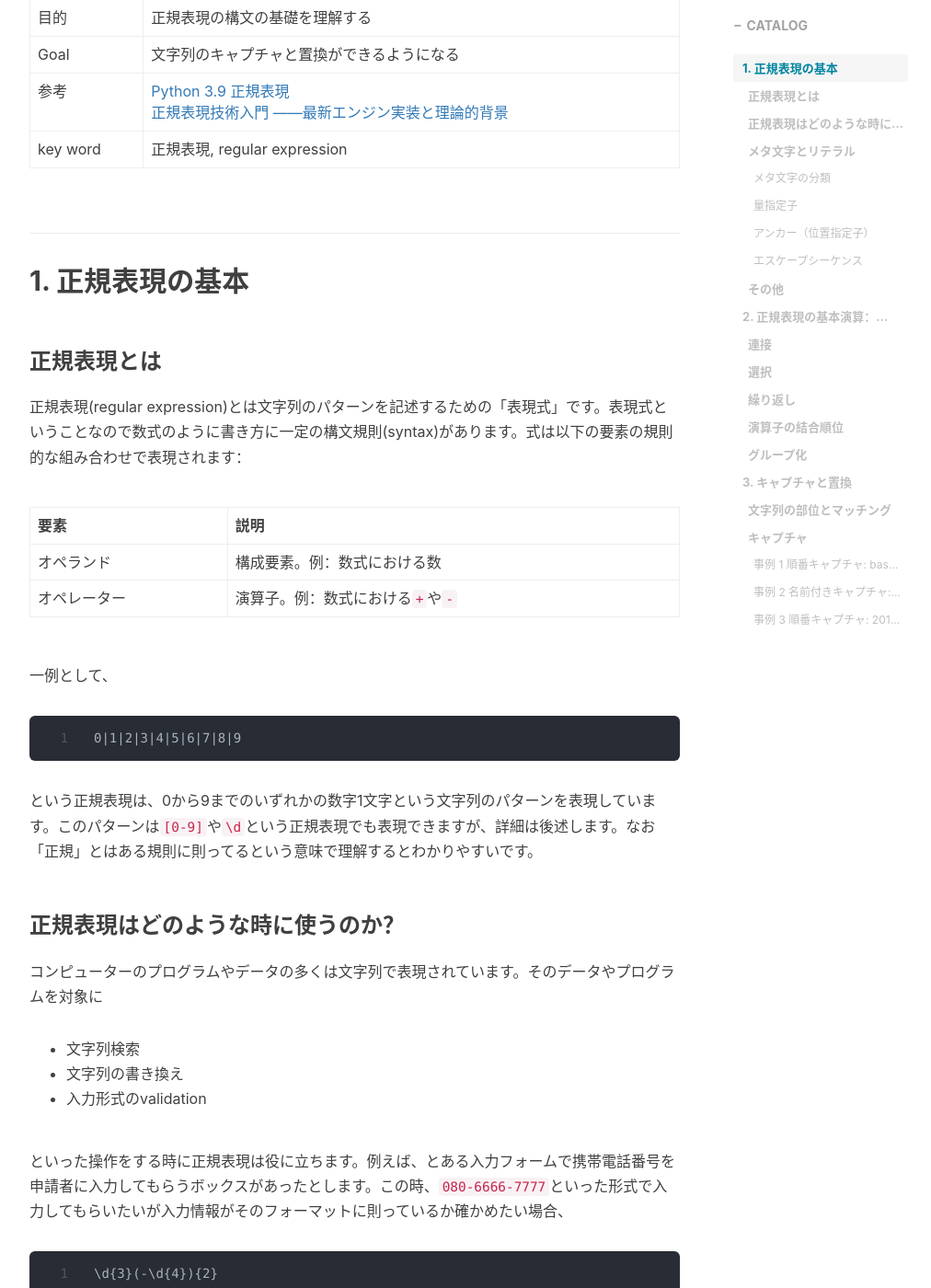
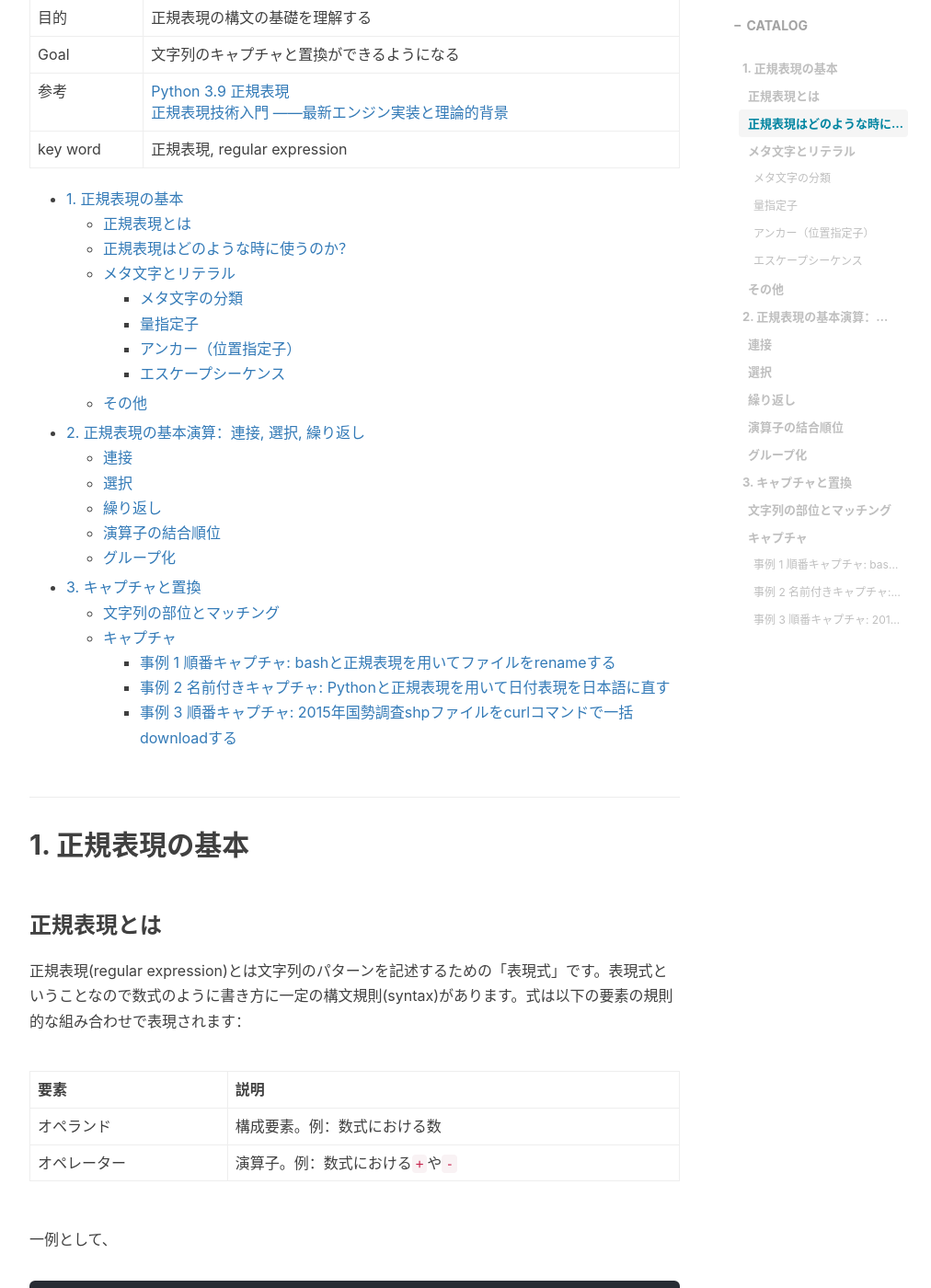
Before and after one commit to RyoNakagami/RyoNakagami.github.io, a Jekyll site: the page built from _posts/2020-10-16-Regular-Expression-part1.md, in a window 1280 px wide and 1400 px high, scrolled down 593 px. Shown: the whole window at 92% size, without its empty margins (233-1245 px from the left). Built offline with Jekyll 4.4.1, drawn with Linux system fonts in a browser that asks for light colours; nearby versions of some CDN libraries; comment, search, counter and statistics services are not loaded.

Commit message:
add index

```diff
--- a/_posts/2020-10-16-Regular-Expression-part1.md
+++ b/_posts/2020-10-16-Regular-Expression-part1.md
@@ -21,8 +21,33 @@ tags:
 |参考|[Python 3.9 正規表現](https://docs.python.org/ja/3.9/howto/regex.html)<br>[正規表現技術入門 ――最新エンジン実装と理論的背景](https://www.amazon.co.jp/正規表現技術入門-――最新エンジン実装と理論的背景-WEB-PRESS-plus-ebook/dp/B07JHRL2NS/ref=sr_1_5?dchild=1&keywords=正規表現&qid=1602767146&sr=8-5)|
 |key word|正規表現, regular expression|
 
-<!-- START doctoc -->
-<!-- END doctoc -->
+<!-- START doctoc generated TOC please keep comment here to allow auto update -->
+<!-- DON'T EDIT THIS SECTION, INSTEAD RE-RUN doctoc TO UPDATE -->
+
+
+- [1. 正規表現の基本](#1-%E6%AD%A3%E8%A6%8F%E8%A1%A8%E7%8F%BE%E3%81%AE%E5%9F%BA%E6%9C%AC)
+  - [正規表現とは](#%E6%AD%A3%E8%A6%8F%E8%A1%A8%E7%8F%BE%E3%81%A8%E3%81%AF)
+  - [正規表現はどのような時に使うのか？](#%E6%AD%A3%E8%A6%8F%E8%A1%A8%E7%8F%BE%E3%81%AF%E3%81%A9%E3%81%AE%E3%82%88%E3%81%86%E3%81%AA%E6%99%82%E3%81%AB%E4%BD%BF%E3%81%86%E3%81%AE%E3%81%8B)
+  - [メタ文字とリテラル](#%E3%83%A1%E3%82%BF%E6%96%87%E5%AD%97%E3%81%A8%E3%83%AA%E3%83%86%E3%83%A9%E3%83%AB)
+    - [メタ文字の分類](#%E3%83%A1%E3%82%BF%E6%96%87%E5%AD%97%E3%81%AE%E5%88%86%E9%A1%9E)
+    - [量指定子](#%E9%87%8F%E6%8C%87%E5%AE%9A%E5%AD%90)
+    - [アンカー（位置指定子）](#%E3%82%A2%E3%83%B3%E3%82%AB%E3%83%BC%E4%BD%8D%E7%BD%AE%E6%8C%87%E5%AE%9A%E5%AD%90)
+    - [エスケープシーケンス](#%E3%82%A8%E3%82%B9%E3%82%B1%E3%83%BC%E3%83%97%E3%82%B7%E3%83%BC%E3%82%B1%E3%83%B3%E3%82%B9)
+  - [その他](#%E3%81%9D%E3%81%AE%E4%BB%96)
+- [2. 正規表現の基本演算：連接, 選択, 繰り返し](#2-%E6%AD%A3%E8%A6%8F%E8%A1%A8%E7%8F%BE%E3%81%AE%E5%9F%BA%E6%9C%AC%E6%BC%94%E7%AE%97%E9%80%A3%E6%8E%A5-%E9%81%B8%E6%8A%9E-%E7%B9%B0%E3%82%8A%E8%BF%94%E3%81%97)
+  - [連接](#%E9%80%A3%E6%8E%A5)
+  - [選択](#%E9%81%B8%E6%8A%9E)
+  - [繰り返し](#%E7%B9%B0%E3%82%8A%E8%BF%94%E3%81%97)
+  - [演算子の結合順位](#%E6%BC%94%E7%AE%97%E5%AD%90%E3%81%AE%E7%B5%90%E5%90%88%E9%A0%86%E4%BD%8D)
+  - [グループ化](#%E3%82%B0%E3%83%AB%E3%83%BC%E3%83%97%E5%8C%96)
+- [3. キャプチャと置換](#3-%E3%82%AD%E3%83%A3%E3%83%97%E3%83%81%E3%83%A3%E3%81%A8%E7%BD%AE%E6%8F%9B)
+  - [文字列の部位とマッチング](#%E6%96%87%E5%AD%97%E5%88%97%E3%81%AE%E9%83%A8%E4%BD%8D%E3%81%A8%E3%83%9E%E3%83%83%E3%83%81%E3%83%B3%E3%82%B0)
+  - [キャプチャ](#%E3%82%AD%E3%83%A3%E3%83%97%E3%83%81%E3%83%A3)
+    - [事例 1 順番キャプチャ: bashと正規表現を用いてファイルをrenameする](#%E4%BA%8B%E4%BE%8B-1-%E9%A0%86%E7%95%AA%E3%82%AD%E3%83%A3%E3%83%97%E3%83%81%E3%83%A3-bash%E3%81%A8%E6%AD%A3%E8%A6%8F%E8%A1%A8%E7%8F%BE%E3%82%92%E7%94%A8%E3%81%84%E3%81%A6%E3%83%95%E3%82%A1%E3%82%A4%E3%83%AB%E3%82%92rename%E3%81%99%E3%82%8B)
+    - [事例 2 名前付きキャプチャ: Pythonと正規表現を用いて日付表現を日本語に直す](#%E4%BA%8B%E4%BE%8B-2-%E5%90%8D%E5%89%8D%E4%BB%98%E3%81%8D%E3%82%AD%E3%83%A3%E3%83%97%E3%83%81%E3%83%A3-python%E3%81%A8%E6%AD%A3%E8%A6%8F%E8%A1%A8%E7%8F%BE%E3%82%92%E7%94%A8%E3%81%84%E3%81%A6%E6%97%A5%E4%BB%98%E8%A1%A8%E7%8F%BE%E3%82%92%E6%97%A5%E6%9C%AC%E8%AA%9E%E3%81%AB%E7%9B%B4%E3%81%99)
+    - [事例 3 順番キャプチャ: 2015年国勢調査shpファイルをcurlコマンドで一括downloadする](#%E4%BA%8B%E4%BE%8B-3-%E9%A0%86%E7%95%AA%E3%82%AD%E3%83%A3%E3%83%97%E3%83%81%E3%83%A3-2015%E5%B9%B4%E5%9B%BD%E5%8B%A2%E8%AA%BF%E6%9F%BBshp%E3%83%95%E3%82%A1%E3%82%A4%E3%83%AB%E3%82%92curl%E3%82%B3%E3%83%9E%E3%83%B3%E3%83%89%E3%81%A7%E4%B8%80%E6%8B%ACdownload%E3%81%99%E3%82%8B)
+
+<!-- END doctoc generated TOC please keep comment here to allow auto update -->
 
 ## 1. 正規表現の基本
 ### 正規表現とは
```
